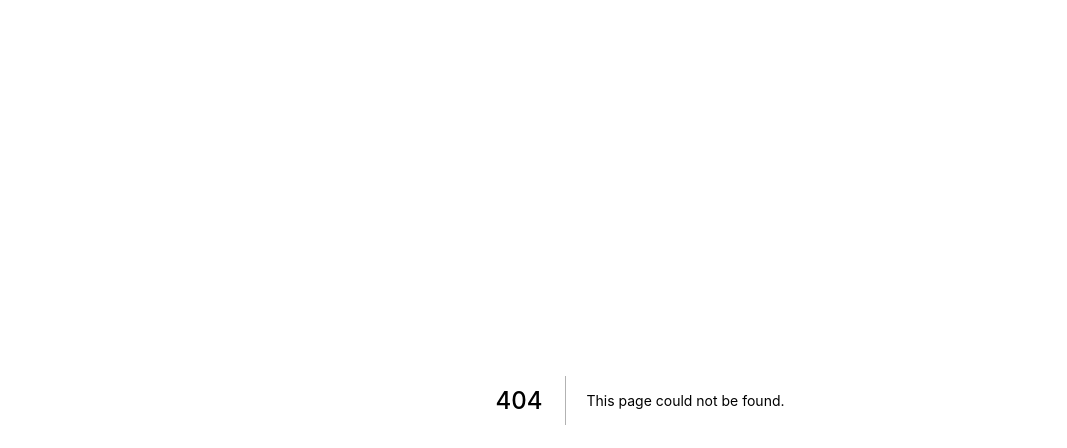
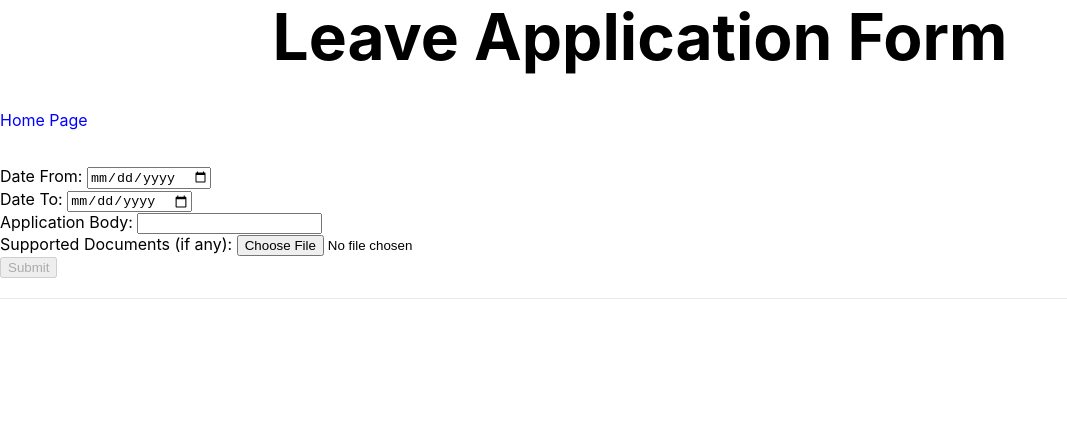
Before and after one commit to ishmum123/studentlog-next, a Next.js app: page /leave-application/new-application in a window 1280 px wide. Before the commit this address had no page. Shown: the top 448 px of the page, without its empty margins (0-1067 px from the left). Built offline with nearby package versions, Linux system fonts and the light colour scheme.

Commit message:
Adds Leave Application Form (WIP)

```diff
--- /dev/null
+++ b/pages/leave-application/new-application.js
@@ -0,0 +1,130 @@
+import {useState} from "react";
+import styles from '../../styles/Home.module.css'
+import Head from "next/head";
+import Link from "next/link";
+
+
+const post_api_address = "http://localhost:3001/leave_application"
+
+export default function NewApplication() {
+    const [dateFrom, setDateFrom] = useState("");
+    const [dateTo, setDateTo] = useState("");
+    const [applicationBody, setApplicationBody] = useState("");
+    const [supportedDocument, setSupportedDocument] = useState("");
+
+    const isValidApplicationBody = applicationBody.match(/^(\w| ){10,1000}$/);
+
+    const isValidData = dateFrom && dateTo && isValidApplicationBody;
+
+    const clearData = () =>{
+        setDateFrom("");
+        setDateTo("");
+        setApplicationBody("");
+        setSupportedDocument("");
+    }
+
+    const postStudentApplicationData = () => {
+        const confirmForm = confirm("Submit the form?");
+        if(!confirmForm){return}
+
+        const post_body = {
+            studentId: 1,
+            dateFrom: dateFrom,
+            dateTo: dateTo,
+            applicationBody: applicationBody,
+            supportedDocument: supportedDocument,
+            approvedBy: null,
+        };
+        console.log(post_body);
+
+        const axios = require('axios');
+        axios.post(post_api_address, post_body)
+            .then(resp => {
+            console.log(resp.data);
+            alert("Form Submitted successfully");   //TODO: check if actually successful
+            clearData();
+        }).catch(error => {
+            console.log(error);
+        });
+
+    }
+
+    return (
+        <div>
+            <Head>
+                <title>New Leave Application</title>
+                <link rel="icon" href="../../public/favicon.ico"/>
+            </Head>
+
+            <main>
+                <h1 className={styles.title}>
+                    Leave Application Form
+                </h1>
+
+                <br/>
+
+                <div>
+                    <p>
+                        <Link href="/">
+                            <a style={{color: "blue"}}>Home Page</a>
+                        </Link>
+                    </p>
+                </div>
+
+                <br/>
+
+                <form id="leaveApplicationForm" action="none">
+                    <div>
+                        <label htmlFor="date_from">Date From: </label>
+                        <input
+                            value={dateFrom}
+                            id="date_from"
+                            type="date"
+                            onChange={event => setDateFrom(event.target.value)}/>
+                    </div>
+                    <div>
+                        <label htmlFor="date_to">Date To: </label>
+                        <input
+                            value={dateTo}
+                            id="date_To"
+                            type="date"
+                            onChange={event => setDateTo(event.target.value)}/>
+                    </div>
+
+                    <div>
+                        <label htmlFor="application_body">Application Body: </label>
+                        <input
+                            value={applicationBody}
+                            id="date_of_birth"
+                            form='leaveApplicationForm'
+                            type="text"
+                            onChange={event => setApplicationBody(event.target.value)}/>
+                        {(applicationBody && !isValidApplicationBody) && <p style={{color: 'red'}}>
+                            Application Must be between 10 to 1000 characters</p>}
+                    </div>
+
+                    <div>
+                        <label htmlFor="supported_document">Supported Documents (if any): </label>
+                        <input
+                            value={supportedDocument}
+                            id="supported_document"
+                            type="file"
+                            onChange={event => setSupportedDocument(event.target.value)}/>
+                    </div>
+
+                    <button
+                        disabled={!isValidData}
+                        type="button"
+                        onClick={postStudentApplicationData}>
+                        Submit
+                    </button>
+                </form>
+            </main>
+
+            <br/>
+
+            <footer className={styles.footer}>
+            </footer>
+        </div>
+);
+}
```
Also changed, not shown: 1 other file (tests, documents, lock files or other folders).
